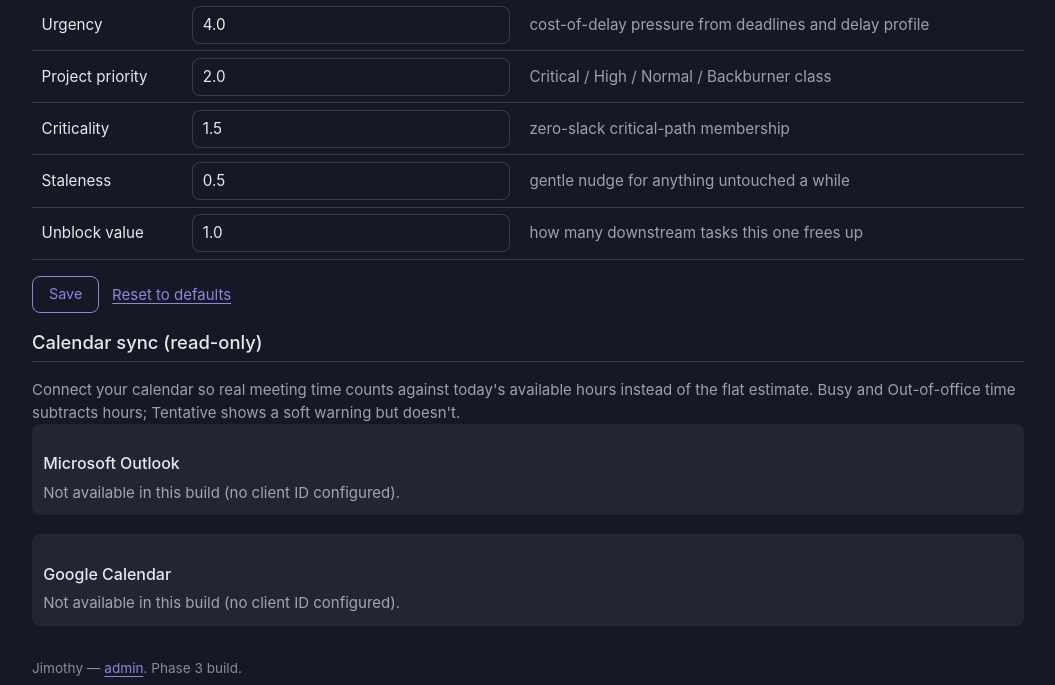
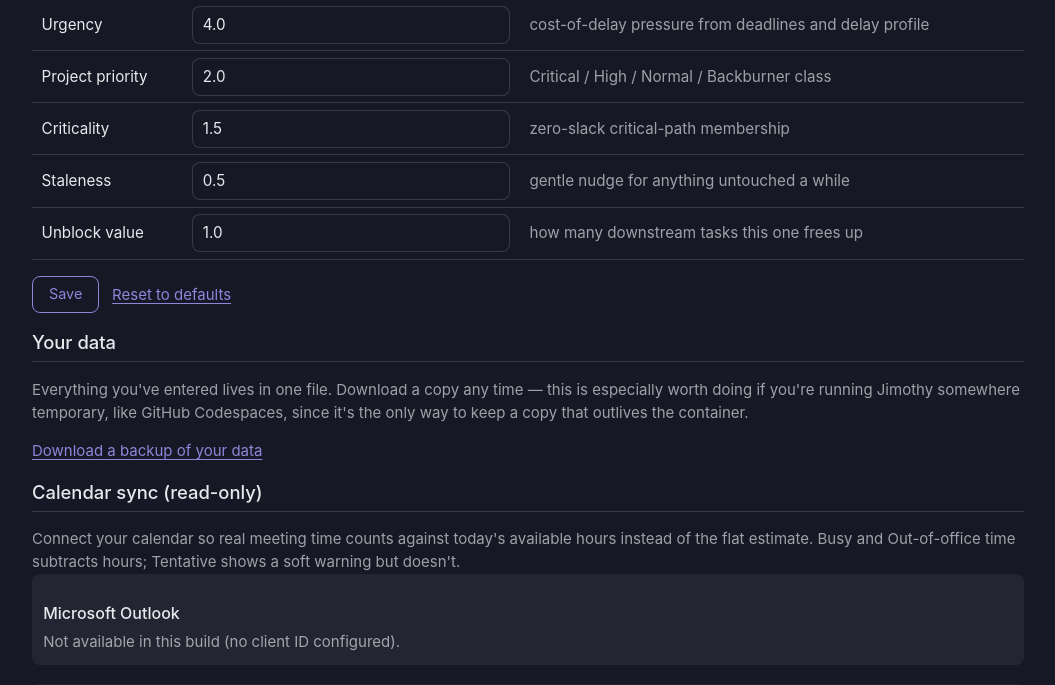
Before and after one commit to crawforj/jimothy-pm, a Django app: page /settings/ in a window 1280 px wide. Shown: the part 339-1024 px from the top of the page, without its empty margins (112-1167 px from the left). Run offline with Django 5.2, Linux system fonts and the light colour scheme; data comes from the database, SQL or seed files in the repository; data that the repository does not hold is empty.

Commit message:
Promote Codespaces to a real ongoing install path, add browser data export
Real user feedback said even the one-line Docker command still felt like
too much for people who are wary of both terminals and .exe files.
Codespaces already required neither, but the README framed it as a
throwaway demo rather than something to actually live in day to day, and
there was no way to get your data out of a cloud codespace or Docker
volume without a terminal. Rewrites the README section to explain it as
a real option (how to resume it, its idle/auto-delete behavior, its free
tier), and adds a one-click "Download a backup of your data" link on the
Settings page so a browser download is always available regardless of
install path.

```diff
--- a/core/templates/core/settings.html
+++ b/core/templates/core/settings.html
@@ -52,6 +52,17 @@
     </form>
   </section>
 
+  <section aria-labelledby="data-h">
+    <h2 id="data-h">Your data</h2>
+    <p class="sub">
+      Everything you've entered lives in one file. Download a copy any
+      time — this is especially worth doing if you're running Jimothy
+      somewhere temporary, like GitHub Codespaces, since it's the only way
+      to keep a copy that outlives the container.
+    </p>
+    <p><a href="{% url 'download_backup' %}">Download a backup of your data</a></p>
+  </section>
+
   <section aria-labelledby="calendar-h">
     <h2 id="calendar-h">Calendar sync (read-only)</h2>
     <p class="sub">
--- a/core/urls.py
+++ b/core/urls.py
@@ -20,6 +20,7 @@ urlpatterns = [
     path("focus/done/<int:task_id>/", views.focus_done, name="focus_done"),
     path("focus/skip/<int:task_id>/", views.focus_skip, name="focus_skip"),
     path("settings/", views.settings_view, name="settings"),
+    path("settings/download/", views.download_backup, name="download_backup"),
     path("calendar/connect/graph/", views.calendar_connect_graph, name="calendar_connect_graph"),
     path("calendar/oauth/graph/callback/", views.calendar_oauth_graph_callback,
          name="calendar_oauth_graph_callback"),
--- a/core/views.py
+++ b/core/views.py
@@ -628,6 +628,27 @@ def settings_view(request):
     })
 
 
+def download_backup(request):
+    # A browser-only way to get your data out -- the `backup` management
+    # command already does this from a terminal, but that's no help on
+    # Codespaces or anywhere else the target user is avoiding a terminal
+    # entirely. Buffered in memory rather than via a temp file: this file
+    # is a single person's SQLite db, never large enough to matter, and it
+    # avoids leaving temp files behind for someone else to clean up.
+    import io
+    import shutil
+
+    from django.conf import settings as django_settings
+    from django.http import FileResponse
+
+    buf = io.BytesIO()
+    with open(django_settings.DATABASES["default"]["NAME"], "rb") as f:
+        shutil.copyfileobj(f, buf)
+    buf.seek(0)
+    filename = "jimothy-%s.sqlite3" % dt.date.today().isoformat()
+    return FileResponse(buf, as_attachment=True, filename=filename)
+
+
 def calendar_connect_graph(request):
     return _calendar_connect_start(request, GraphCalendarProvider())
 
```
Also changed, not shown: core/tests.py (+35 -0 lines), README.md.
